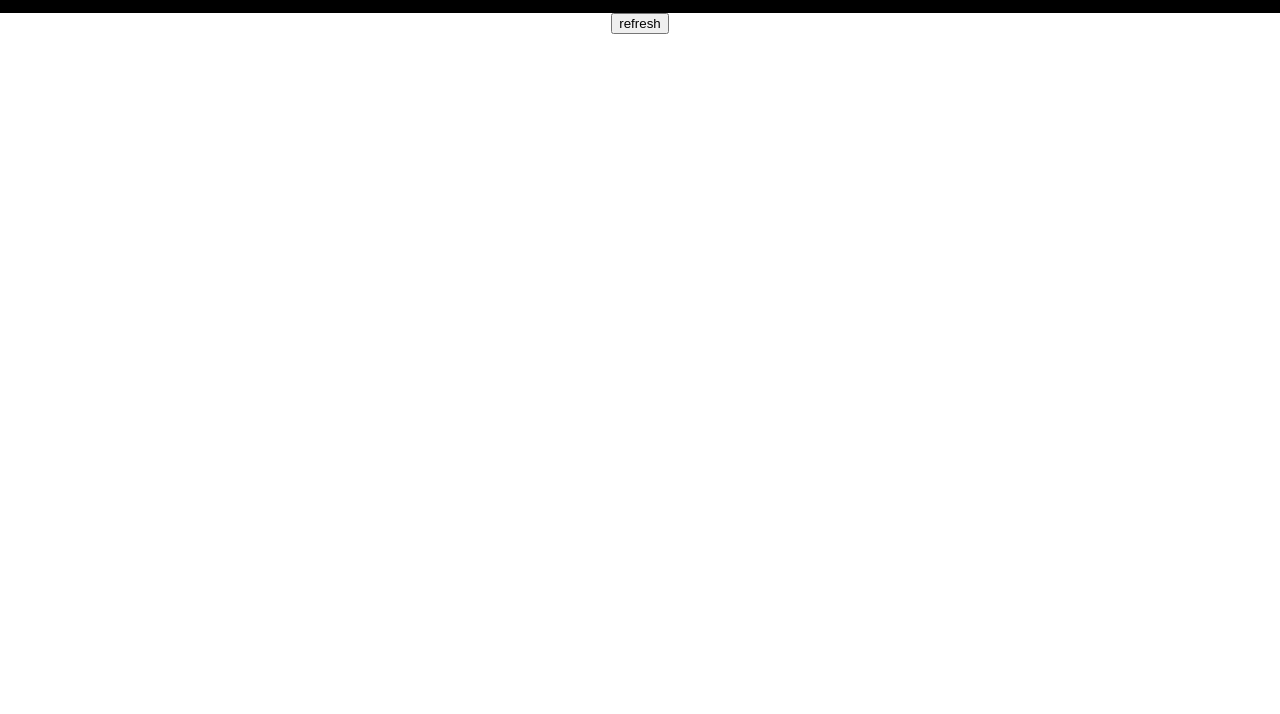
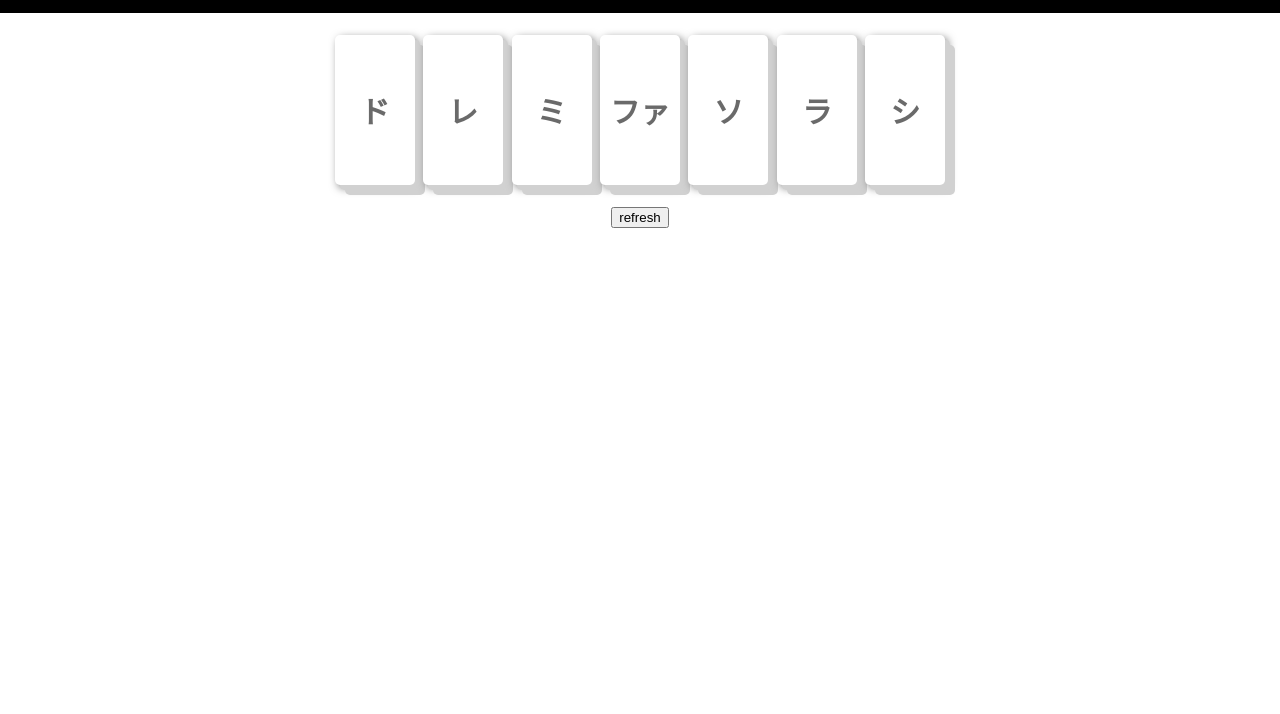
Before and after one commit to mmzspr/doremi-card-web, a website built with Vite: page index.html in a window 1280 px wide. Shown: the part 86-800 px from the top of the page. Built offline with nearby package versions, Linux system fonts and the light colour scheme; what vexflow would draw is missing.

Commit message:
add: 回答ボタン（ド～シ）の追加

```diff
--- a/index.html
+++ b/index.html
@@ -13,6 +13,15 @@
     </header>
     <main>
       <div id="output"></div>
+      <div class="answer-wrapper">
+        <button data-scale="c">ド</button>
+        <button data-scale="d">レ</button>
+        <button data-scale="e">ミ</button>
+        <button data-scale="f">ファ</button>
+        <button data-scale="g">ソ</button>
+        <button data-scale="a">ラ</button>
+        <button data-scale="b">シ</button>
+      </div>
       <button id="refresh-button">refresh</button>
     </main>
   </body>
--- a/src/style.scss
+++ b/src/style.scss
@@ -1,4 +1,7 @@
 body {
+  font-family: 'ヒラギノ角ゴ Pro', 'Hiragino Kaku Gothic Pro', 'メイリオ',
+    Meiryo, Osaka, 'ＭＳ Ｐゴシック', 'MS PGothic', 'MS Gothic', 'ＭＳ ゴシック',
+    'Helvetica Neue', Helvetica, Arial, sans-serif !important;
   margin: 0px;
   padding: 0px;
 }
@@ -22,3 +25,35 @@ main {
   text-align: left;
   display: inline-block;
 }
+
+.answer-wrapper {
+  padding: 20px;
+  button {
+    margin: 2px;
+    color: rgb(106, 106, 106);
+    font-weight: bold;
+    font-size: 30px;
+    border-radius: 5px;
+    width: 80px;
+    height: 150px;
+    background-color: white;
+    border: 0px;
+    box-shadow:
+      5px 5px 0px #d1d1d1,
+      10px 10px 0px #d1d1d1,
+      3px 3px 8px #787878;
+    transition:
+      transform 0.05s ease-in-out,
+      box-shadow 0.01s ease-in-out;
+    &:hover {
+      color: rgb(132, 132, 132);
+      background-color: rgb(245, 245, 245);
+      transform: translate(5px, 5px);
+      box-shadow:
+        2px 2px 0px #d1d1d188,
+        5px 5px 0px #d1d1d188,
+        0px 0px 2px #a6a6a688;
+      border: solid 1px rgb(179, 179, 179);
+    }
+  }
+}
```
Also changed, not shown: __test__/utils.test.ts (+1 -3 lines).
